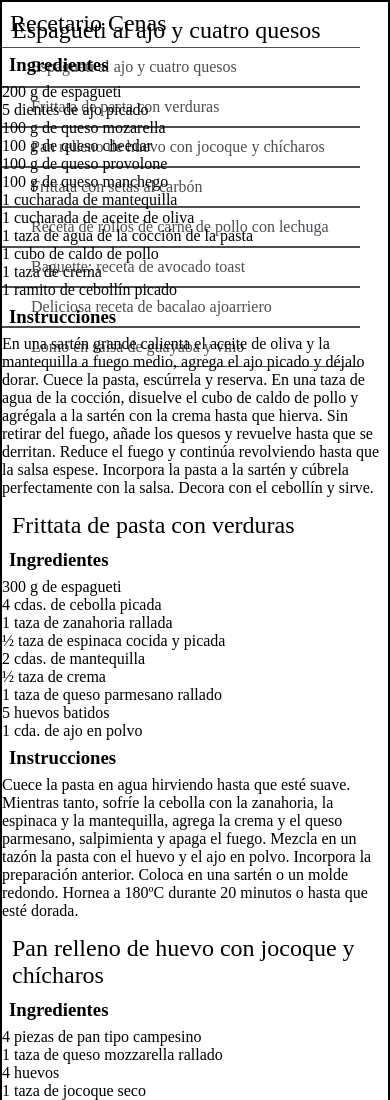
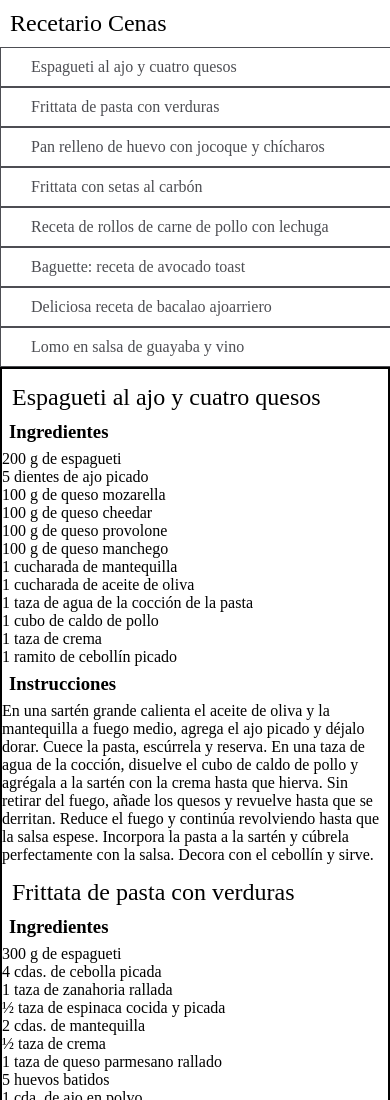
Before and after one commit to msgomez07/paginadocumentacion, a plain HTML site: page index.html in a window 390 px wide. Shown: the top 1100 px of the page. Drawn offline with Linux system fonts and the light colour scheme.

Commit message:
modificando @media

```diff
--- a/css/style.css
+++ b/css/style.css
@@ -66,7 +66,5 @@ header{
 
 @media only screen and (max-width: 400px) {
 
-    #nav{
-        position: absolute;
-    }
+
 }
```
